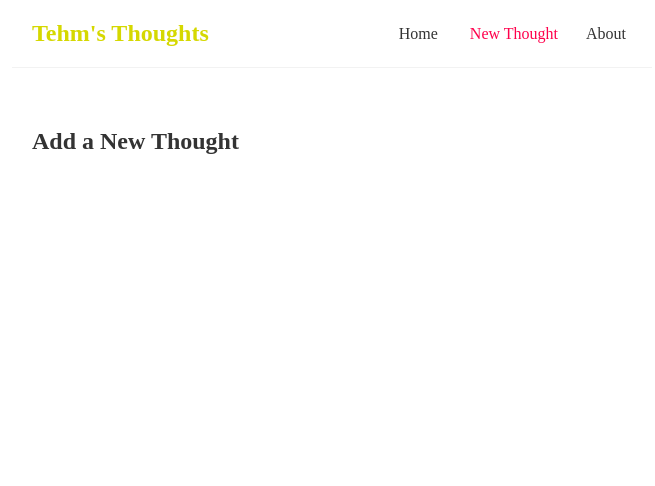
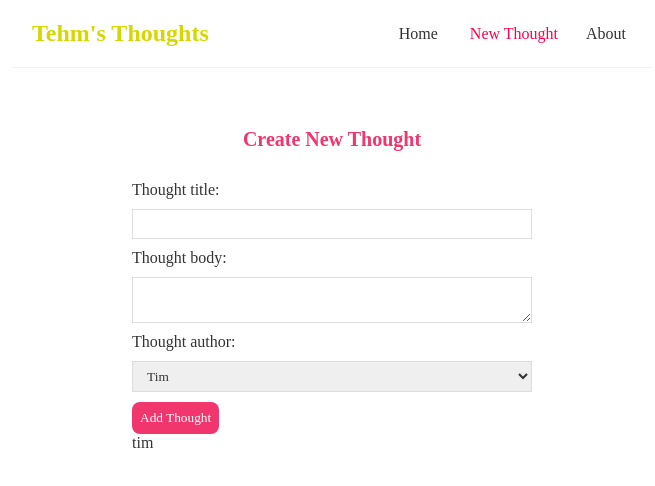
Before and after one commit to tehmistim/tehm-blog, a React (Create React App) app: page /create in a window 1280 px wide. Shown: the top 486 px of the page, without its empty margins (308-963 px from the left). Built offline with nearby package versions, Linux system fonts and the light colour scheme; a web font is replaced by a local one.

Commit message:
COMPLETED MY FIRST REACT APP!

```diff
--- a/data/db.json
+++ b/data/db.json
@@ -11,6 +11,24 @@
       "body": "Tien popped in with an alleyoup(sp) with a codeAcademy link to help with my special learning style that seems to match his.  Mad respect!",
       "author": "Tehm",
       "id": 2
+    },
+    {
+      "title": "3 Days Later",
+      "body": "I am on chapter 28 of the net ninja video tutorial.  Yes I am slow but steady she goes while I absorb new knowledge and apply it in a way I understand it!",
+      "author": "tim",
+      "id": 3
+    },
+    {
+      "title": "Button",
+      "body": "This is a test of the button state change.",
+      "author": "tim",
+      "id": 4
+    },
+    {
+      "title": "History Hook",
+      "body": "Let's see if this reroutes us to where we direct the history push tells us to go.",
+      "author": "tim",
+      "id": 5
     }
   ]
 }
--- a/src/App.js
+++ b/src/App.js
@@ -4,6 +4,8 @@ import Home from './Home';
 import { BrowserRouter as Router, Route, Switch } from 'react-router-dom';
 import Create from './Create';
 import About from './About';
+import ThoughtDetails from './ThoughtDetails';
+import NotFound from './NotFound';
 
 
 
@@ -25,6 +27,12 @@ function App() {
               <Route path="/about">
                 <About />
               </Route>
+              <Route path="/thoughts/:id">
+                <ThoughtDetails />
+              </Route>
+              <Route path="*">
+                <NotFound />
+              </Route>
           </Switch>
         </div>
       </div>
--- a/src/Create.js
+++ b/src/Create.js
@@ -1,7 +1,74 @@
+import { useState } from "react";
+import { useHistory } from 'react-router-dom';
+
 const Create = () => {
+    const [title, setTitle] = useState('');
+    const [body, setBody] = useState('');
+    const [author, setAuthor] = useState('tim');
+    const [isPending, setIsPending] = useState(false);
+    const history = useHistory();
+
+    const handleSubmit = (e) => {
+        e.preventDefault();
+        //prevents a refresh before submitting
+        const thought = { title, body, author };
+
+        setIsPending(true)
+
+        fetch('http://localhost:8000/thoughts', {
+            method: 'POST',
+            headers: { "Content-Type": "application/json" },
+            body: JSON.stringify(thought)
+        //Posts create form submit to db.json
+        }).then(() => {
+            console.log('new thought added')
+            setIsPending(false);
+            // history.go(1);
+            //history.go goes to previous page after submit
+            history.push('/')
+            //sends user back to homepage of all thoughts
+        })
+
+    }
+
     return (
         <div className="create">
-            <h2>Add a New Thought</h2>
+            <h2>Create New Thought</h2>
+            <form onSubmit={handleSubmit}>
+                <label>
+                    Thought title:
+                </label>
+                <input  type="text"
+                        required
+                        value={title}
+                        onChange={(e) => setTitle(e.target.value)}
+                        //this sets the input placed by the user
+                />
+                <label>
+                    Thought body:
+                    <textarea
+                        required
+                        value={body}
+                        onChange={(e) => setBody(e.target.value)}
+                    />
+                    <label>
+                        Thought author:
+                    </label>
+                    <select
+                        value={author}
+                        onChange={(e) => setAuthor(e.target.value)}
+                    >
+                        <option value="tehm">Tehm</option>
+                        <option value="tim">Tim</option>
+                    </select>
+                    { !isPending && <button>Add Thought</button> }
+                    { isPending && <button disabled>Adding Thought ...</button> }
+
+                    <p>{ title }</p>
+                    <p>{ body }</p>
+                    <p>{ author }</p>
+                </label>
+            </form>
         </div>
      );
 }
--- /dev/null
+++ b/src/NotFound.js
@@ -0,0 +1,13 @@
+import { Link } from "react-router-dom";
+
+const NotFound = () => {
+    return (
+        <div className="not-found">
+            <h2>Page cannot be found</h2>
+            <p>double check where you want to go</p>
+            <Link to="/">Back to Homepage</Link>
+        </div>
+     );
+}
+
+export default NotFound;
--- /dev/null
+++ b/src/ThoughtDetails.js
@@ -0,0 +1,35 @@
+import { useHistory } from "react-router-dom";
+import { useParams } from "react-router-dom";
+import useFetch from './useFetch';
+
+const ThoughtDetails = () => {
+    const { id } = useParams();
+    const { data: thought, error, isPending } = useFetch('http://localhost:8000/thoughts/' + id);
+    const history = useHistory();
+
+    const handleClick = () => {
+        fetch('http://localhost:8000/thoughts/' + thought.id, {
+            method: 'DELETE'
+        }).then(() => {
+            history.push('/');
+        })
+        //asking json server to delete the thought
+    }
+
+    return (
+        <div className="thought-details">
+            { isPending && <div>Loading...</div> }
+            { error && <div>{ error }</div> }
+            { thought && (
+                <article>
+                    <h2>{ thought.title }</h2>
+                    <p>by: { thought.author }</p>
+                    <div>{ thought.body }</div>
+                    <button onClick={ handleClick }>delete</button>
+                </article>
+            )}
+        </div>
+     );
+}
+
+export default ThoughtDetails;
--- a/src/ThoughtList.js
+++ b/src/ThoughtList.js
@@ -1,3 +1,5 @@
+import { Link } from "react-router-dom";
+
 const ThoughtList = ({ thoughts, title, }) => {
     // const thoughts = props.thoughts;
     // const title = props.title;
@@ -8,8 +10,10 @@ const ThoughtList = ({ thoughts, title, }) => {
             <h2>{ title }</h2>
             {thoughts.map((thought) => (
                 <div className="thought-preview" key={thought.id}>
-                    <h2>{ thought.title }</h2>
-                    <p>by: { thought.author }</p>
+                    <Link to={`/thoughts/${thought.id}`}>
+                        <h2>{ thought.title }</h2>
+                        <p>by: { thought.author }</p>
+                    </Link>
                 </div>
             ))}
         </div>
--- a/src/index.css
+++ b/src/index.css
@@ -48,3 +48,57 @@
   color: #f1356d;
   margin-bottom: 8px;
 }
+
+.thought-preview a{
+  text-decoration: none;
+}
+
+/* blog details page */
+.thought-details h2 {
+  font-size: 20px;
+  color: #f1356d;
+  margin-bottom: 10px;
+}
+.thought-details div {
+  margin: 20px 0;
+}
+.thought-details button {
+  background: #f1356d;
+  color: #fff;
+  border: 0;
+  padding: 8px;
+  border-radius: 8px;
+  cursor: pointer;
+}
+
+/* create new blog form */
+.create {
+  max-width: 400px;
+  margin: 0 auto;
+  text-align: center;
+}
+.create label {
+  text-align: left;
+  display: block;
+}
+.create h2 {
+  font-size: 20px;
+  color: #f1356d;
+  margin-bottom: 30px;
+}
+.create input, .create textarea, .create select {
+  width: 100%;
+  padding: 6px 10px;
+  margin: 10px 0;
+  border: 1px solid #ddd;
+  box-sizing: border-box;
+  display: block;
+}
+.create button {
+  background: #f1356d;
+  color: #fff;
+  border: 0;
+  padding: 8px;
+  border-radius: 8px;
+  cursor: pointer;
+}
--- a/src/useFetch.js
+++ b/src/useFetch.js
@@ -1,5 +1,7 @@
 import { cleanup } from '@testing-library/react';
 import { useState, useEffect } from 'react';
+
+
 const useFetch = (url) => {
     const [data, setData] = useState(null);
     const [isPending, setIsPending] = useState(true);
```
Also changed, not shown: 1 other file (tests, documents, lock files or other folders). Lines whose indentation alone changed are shown as unchanged.
